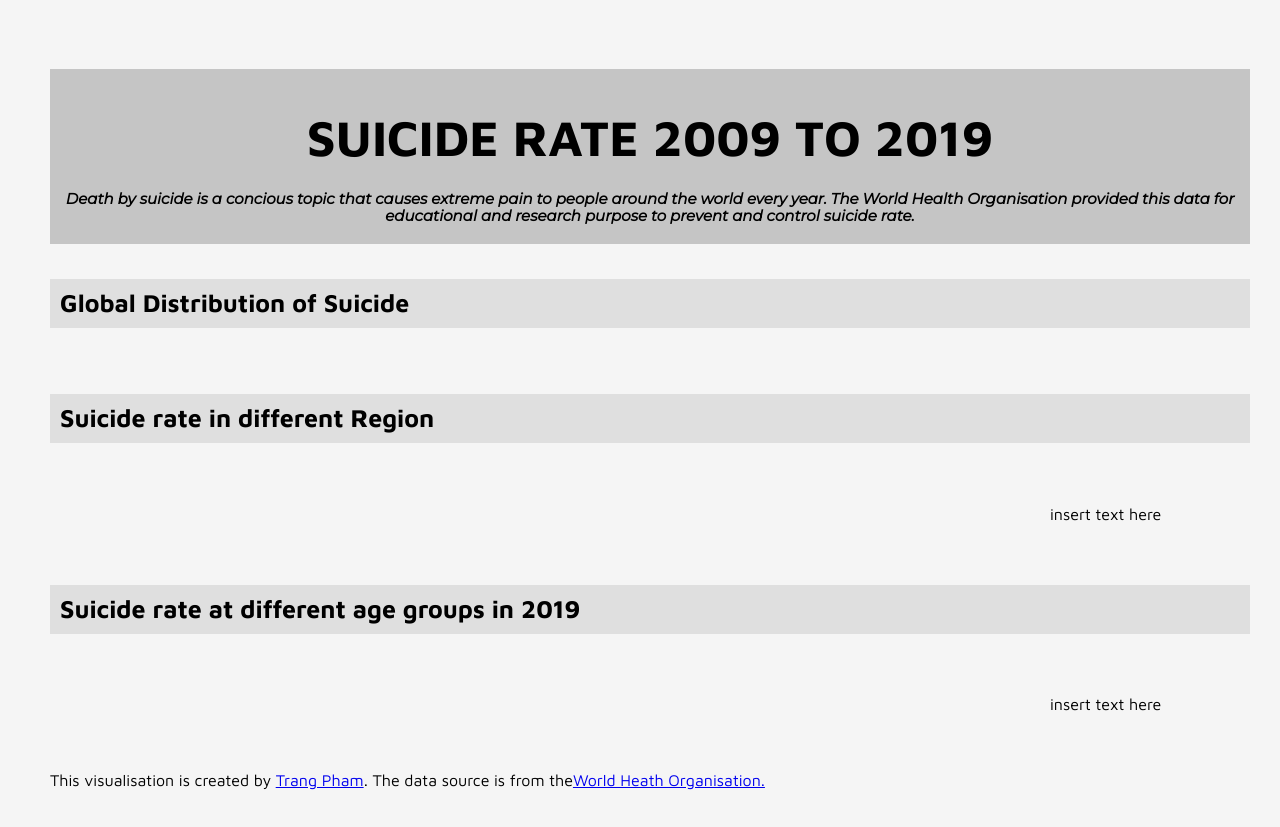
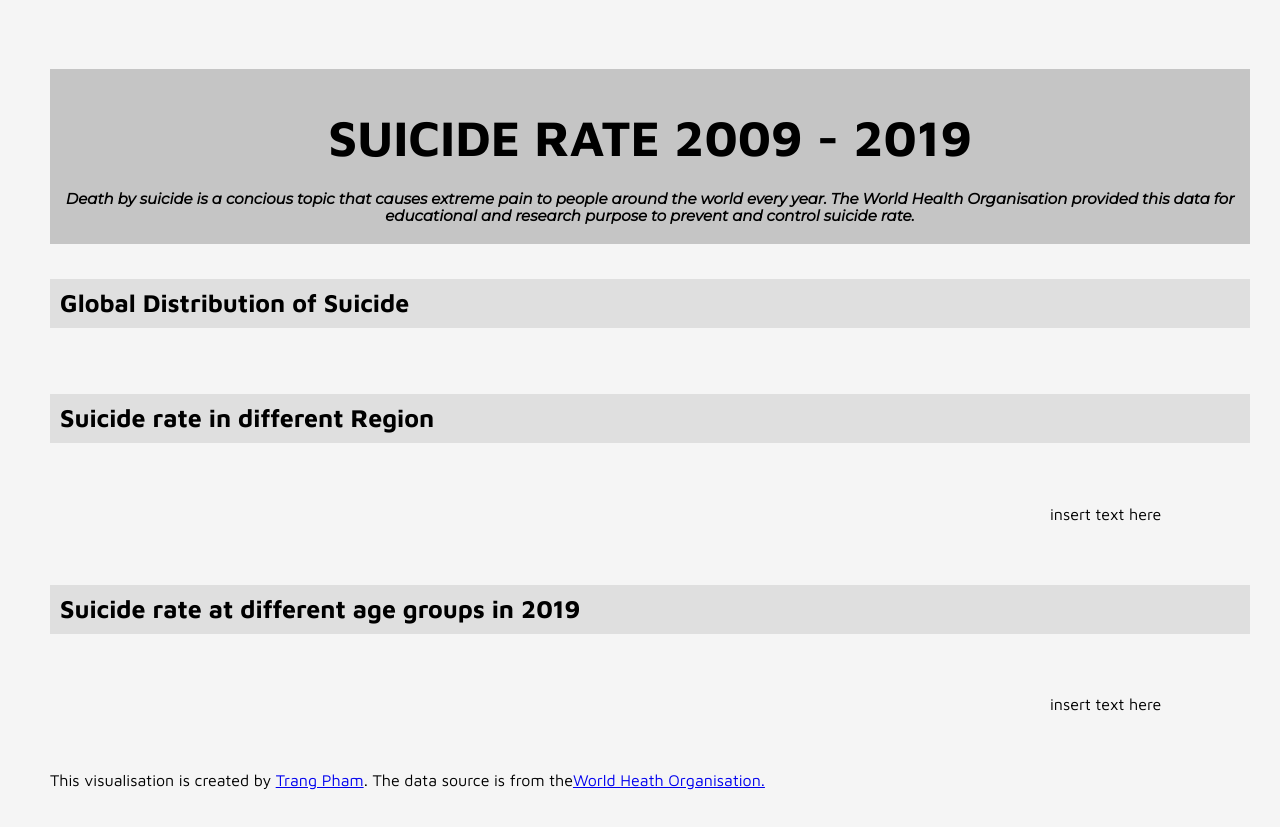
Before and after one commit to pdmntrang/data-visualisation, a plain HTML site: page index.html in a window 1280 px wide. Drawn offline with nearby package versions, Linux system fonts and the light colour scheme; a script that the page names is missing.

Commit message:
Update index.html

```diff
--- a/index.html
+++ b/index.html
@@ -21,7 +21,7 @@
         <div class="page">
             <div class="pure-g">
                 <div class="pure-u-1-1">
-                    <h1>SUICIDE RATE 2009 TO 2019</h1>
+                    <h1>SUICIDE RATE 2009 - 2019</h1>
                     <h6>Death by suicide is a concious topic that causes extreme pain to people around the world every year.
                         The World Health Organisation provided this data for educational and research purpose to prevent and control suicide rate.
                     </h6>
```
